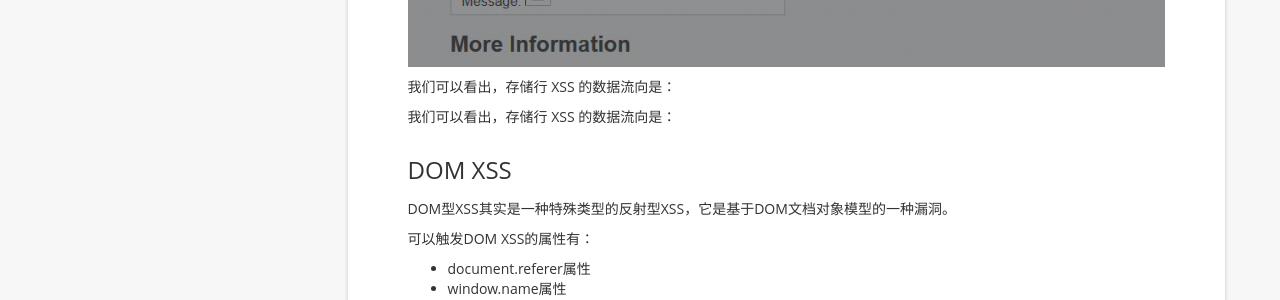
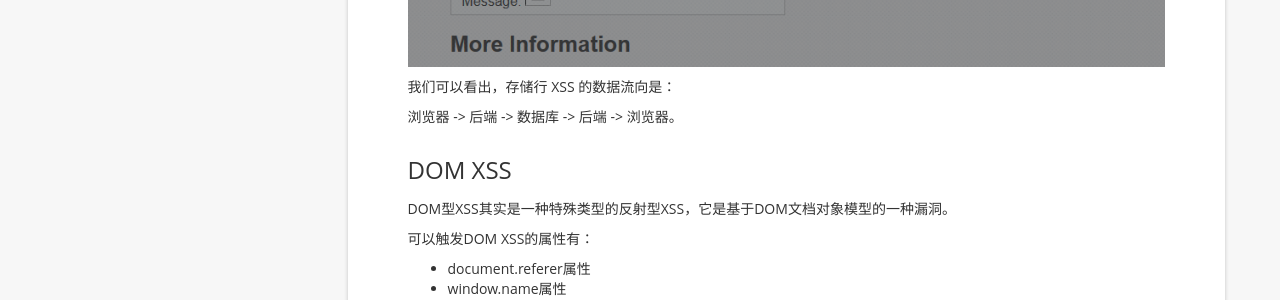
Before and after one commit to ymgd/codereader, a Jekyll site: the page built from web/XSS那些事儿.md, in a window 1280 px wide and 900 px high, scrolled down 4094 px. Shown: the part 153-453 px from the top of the window. Built offline with Jekyll 4.4.1, drawn with Linux system fonts in a browser that asks for light colours; comment, search, counter and statistics services are not loaded.

Commit message:
Correct the typo in the XSS article.
Conflicts:

	web/XSS那些事儿.md

```diff
--- a/web/XSS那些事儿.md
+++ b/web/XSS那些事儿.md
@@ -104,7 +104,7 @@ XSS最大的特点就是能注入恶意的HTML/JavaScript代码到用户的网
 
 我们可以看出，存储行 XSS 的数据流向是：
 
-我们可以看出，存储行 XSS 的数据流向是：
+浏览器 -> 后端 -> 数据库 -> 后端 -> 浏览器。
 
 ### DOM XSS
 
```
